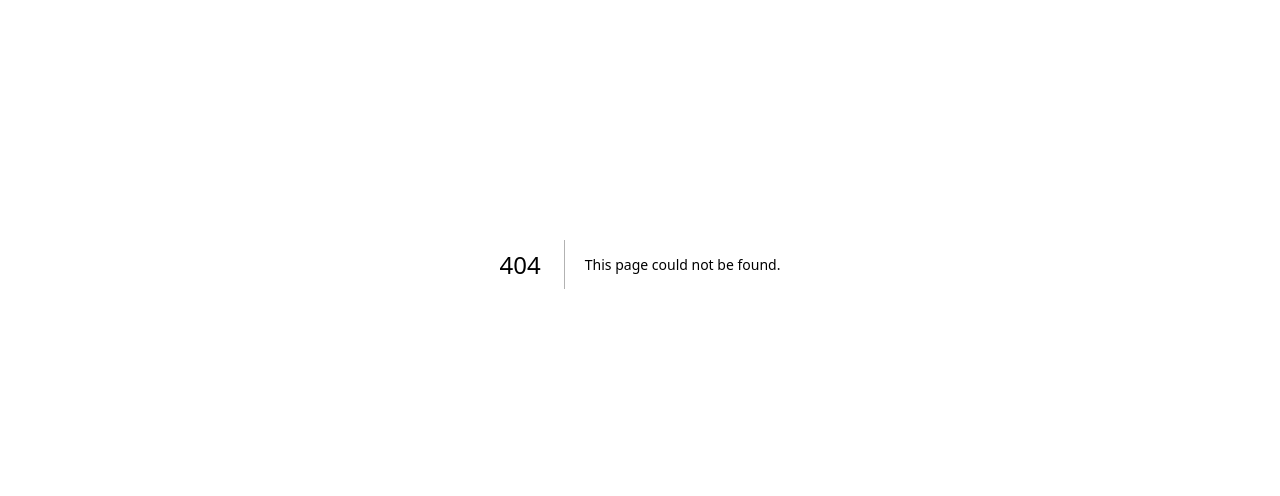
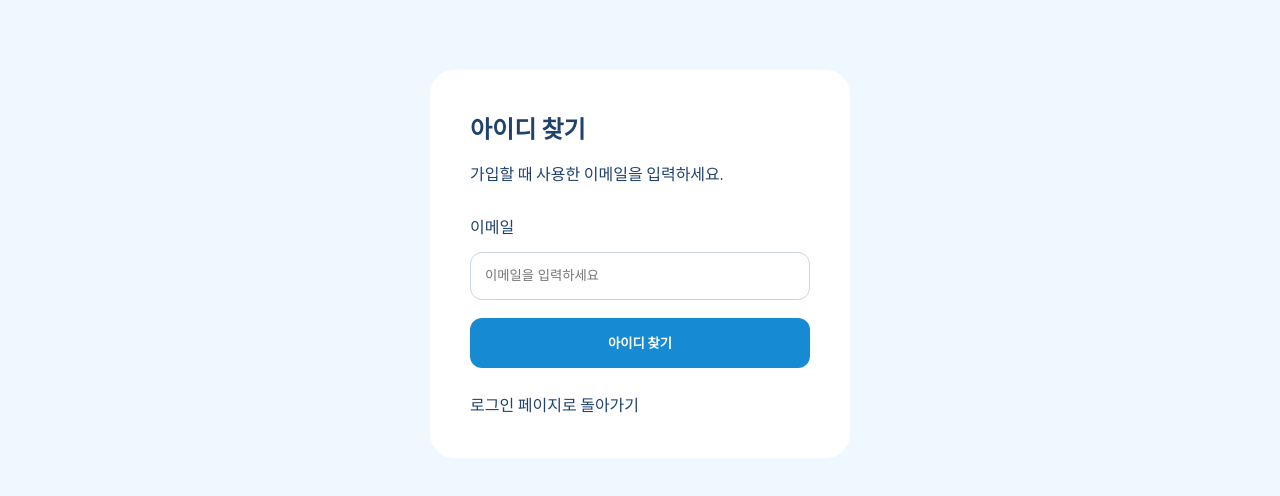
Before and after one commit to WeatherAI-Team/weather-ai, a Next.js app in the folder frontend/: page /find-id in a window 1280 px wide. Before the commit this address had no page. Shown: the part 204-700 px from the top of the page. Built offline with nearby package versions, Linux system fonts and the light colour scheme; no server answers.

Commit message:
feat: 백엔드 파일만 올라가서 프론트 변경 수정파일도 올립니다

```diff
--- /dev/null
+++ b/frontend/src/app/find-id/page.tsx
@@ -0,0 +1,126 @@
+"use client";
+
+import { useState } from "react";
+import Link from "next/link";
+
+export default function FindIdPage() {
+  const [email, setEmail] = useState("");
+  const [message, setMessage] = useState("");
+  const [loginId, setLoginId] = useState("");
+
+  const API_BASE_URL =
+    process.env.NEXT_PUBLIC_API_BASE_URL || "http://localhost:5000";
+
+  const handleFindId = async (e: React.FormEvent<HTMLFormElement>) => {
+    e.preventDefault();
+
+    setMessage("");
+    setLoginId("");
+
+    try {
+      const res = await fetch(`${API_BASE_URL}/api/member/find-id`, {
+        method: "POST",
+        headers: {
+          "Content-Type": "application/json",
+        },
+        body: JSON.stringify({ email }),
+      });
+
+      const data = await res.json();
+
+      if (!res.ok || !data.success) {
+        setMessage(data.message || "아이디 찾기에 실패했습니다.");
+        return;
+      }
+
+      setLoginId(data.login_id);
+      setMessage(data.message);
+    } catch (error) {
+      console.error(error);
+      setMessage("서버 연결에 실패했습니다.");
+    }
+  };
+
+  return (
+    <main
+      style={{
+        minHeight: "100vh",
+        display: "flex",
+        justifyContent: "center",
+        alignItems: "center",
+      }}
+    >
+      <section
+        style={{
+          width: "420px",
+          padding: "40px",
+          borderRadius: "24px",
+          background: "#fff",
+        }}
+      >
+        <h1 style={{ marginBottom: "12px" }}>아이디 찾기</h1>
+        <p style={{ marginBottom: "28px" }}>
+          가입할 때 사용한 이메일을 입력하세요.
+        </p>
+
+        <form onSubmit={handleFindId}>
+          <label style={{ display: "block", marginBottom: "12px" }}>
+            이메일
+          </label>
+
+          <input
+            type="email"
+            value={email}
+            onChange={(e) => setEmail(e.target.value)}
+            placeholder="이메일을 입력하세요"
+            style={{
+              width: "100%",
+              height: "48px",
+              padding: "0 14px",
+              border: "1px solid #cbd5e1",
+              borderRadius: "12px",
+              marginBottom: "18px",
+            }}
+          />
+
+          <button
+            type="submit"
+            style={{
+              width: "100%",
+              height: "50px",
+              border: "none",
+              borderRadius: "12px",
+              backgroundColor: "#168bd3",
+              color: "#fff",
+              fontWeight: 700,
+              cursor: "pointer",
+            }}
+          >
+            아이디 찾기
+          </button>
+        </form>
+
+        {message && (
+          <p style={{ marginTop: "20px", fontWeight: 600 }}>{message}</p>
+        )}
+
+        {loginId && (
+          <div
+            style={{
+              marginTop: "16px",
+              padding: "16px",
+              background: "#f1f5f9",
+              borderRadius: "12px",
+            }}
+          >
+            회원님의 아이디는 <strong>{loginId}</strong> 입니다.
+          </div>
+        )}
+
+        <div style={{ marginTop: "24px" }}>
+          <Link href="/login">로그인 페이지로 돌아가기</Link>
+        </div>
+      </section>
+    </main>
+  );
+}
```
Also changed, not shown: frontend/src/app/login/page.tsx (+3 -5 lines), frontend/src/components/auth/GoogleLoginButton.tsx (added, +120 -0 lines).
